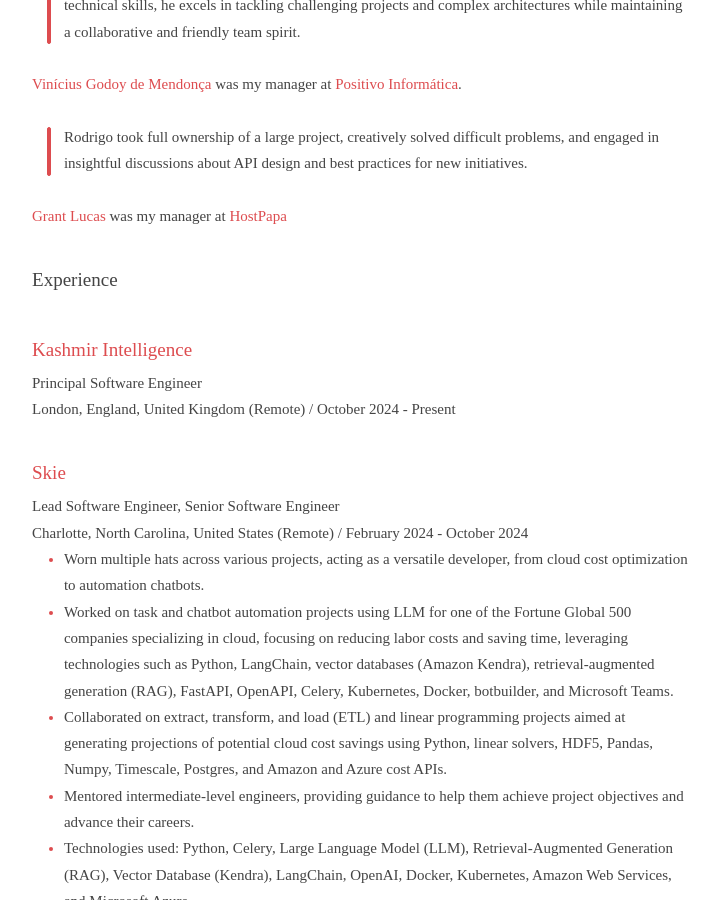
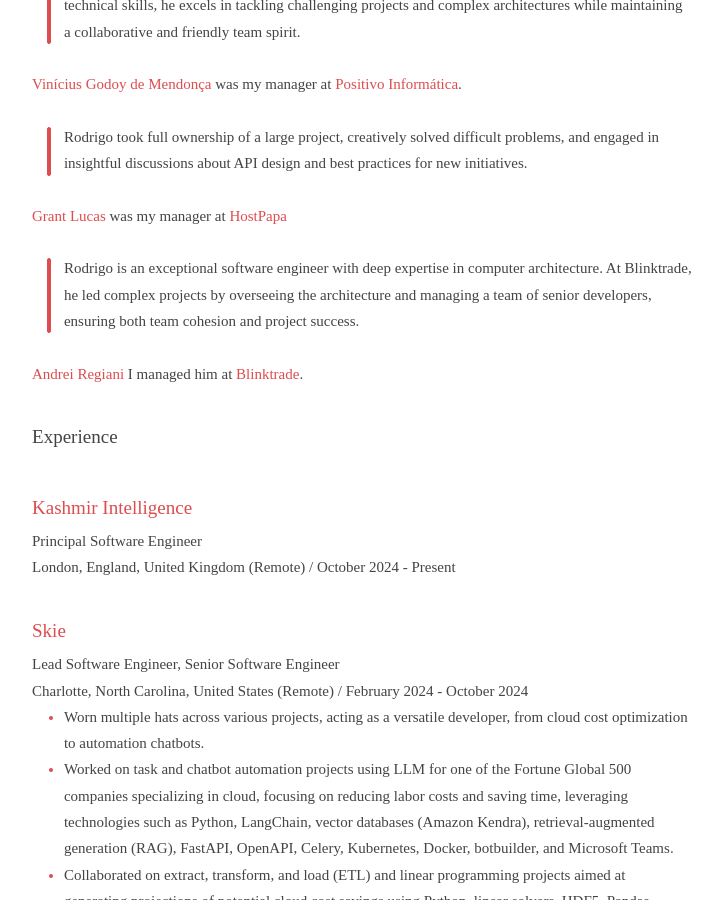
Before and after one commit to skhaz/rodrigo.delduca.org, a Jekyll site: the page resume.html, which Jekyll copies as it is, in a window 1280 px wide and 900 px high, scrolled down 1114 px. Shown: the whole window, without its empty margins (278-1000 px from the left). Built offline with Jekyll 4.4.1, drawn with Linux system fonts in a browser that asks for light colours.

Commit message:
Work in progress

```diff
--- a/resume.html
+++ b/resume.html
@@ -6,7 +6,7 @@
         <meta name="viewport" content="width=device-width, initial-scale=1">
         <meta name="bear-note-unique-identifier" content="FE192CAD-8749-45DA-9A61-E9F0B1BC1A59">
         <meta name="created" content="2024-07-25T18:20:55-0300">
-        <meta name="modified" content="2025-02-14T18:40:45-0300">
+        <meta name="modified" content="2025-02-14T20:14:39-0300">
         <meta name="tags" content="">
         <meta name="last device" content="Rodrigo’s MacBook Air">
 
@@ -151,6 +151,10 @@
 <p>Rodrigo took full ownership of a large project, creatively solved difficult problems, and engaged in insightful discussions about API design and best practices for new initiatives.</p>
 </blockquote><br>
 <p><a href='https://www.linkedin.com/in/grantlucas/'>Grant Lucas</a> was my manager at <a href='#hostpapa'>HostPapa</a></p><br>
+<blockquote>
+<p>Rodrigo is an exceptional software engineer with deep expertise in computer architecture. At Blinktrade, he led complex projects by overseeing the architecture and managing a team of senior developers, ensuring both team cohesion and project success.</p>
+</blockquote><br>
+<p><a href='https://www.linkedin.com/in/andreiregiani/'>Andrei Regiani</a> I managed him at <a href='Blinktrade'>Blinktrade</a>.</p><br>
 <h3 id='Experience'>Experience</h3><br>
 <h3 id='[Kashmir Intelligence](https://www.kashmirintelligence.com/)'><a href='https://www.kashmirintelligence.com/'>Kashmir Intelligence</a></h3><p><b>Principal Software Engineer</b><br>
 <i>London, England, United Kingdom (Remote) / October 2024 - Present</i></p><br>
```
